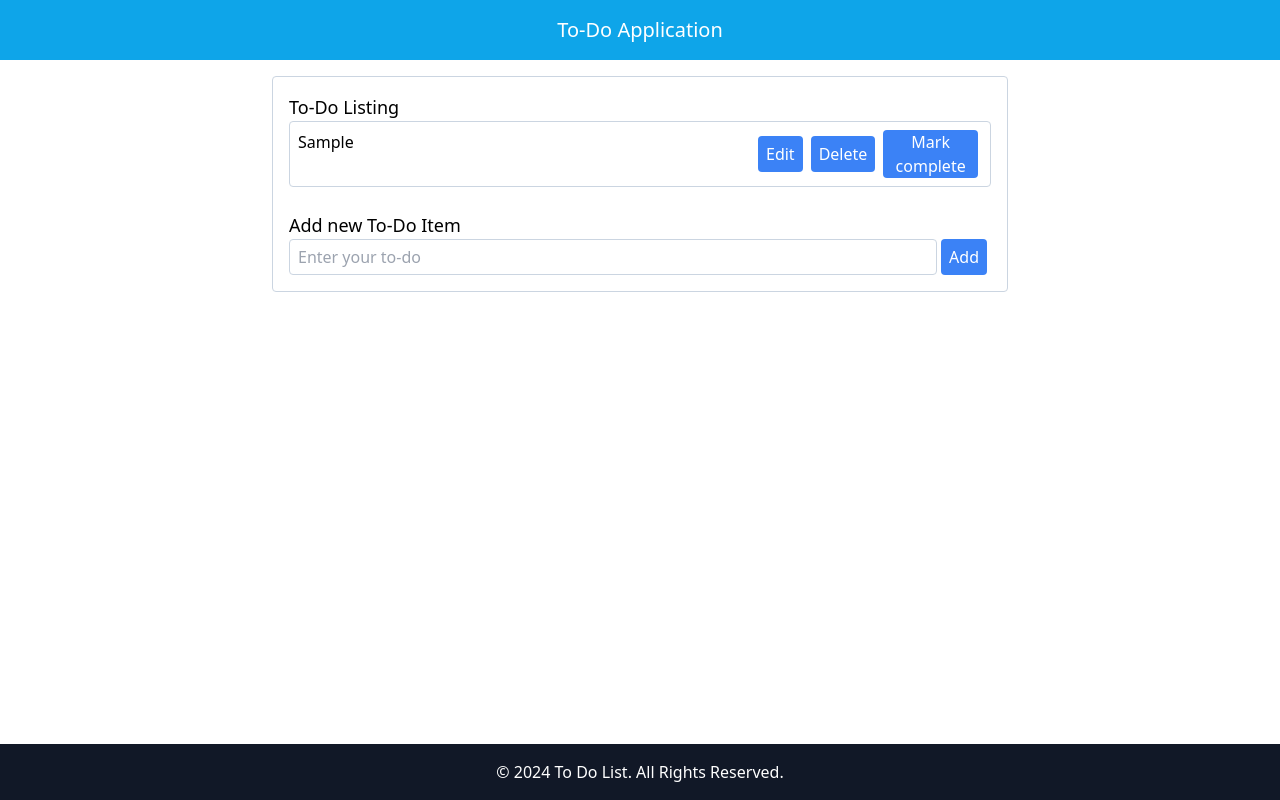
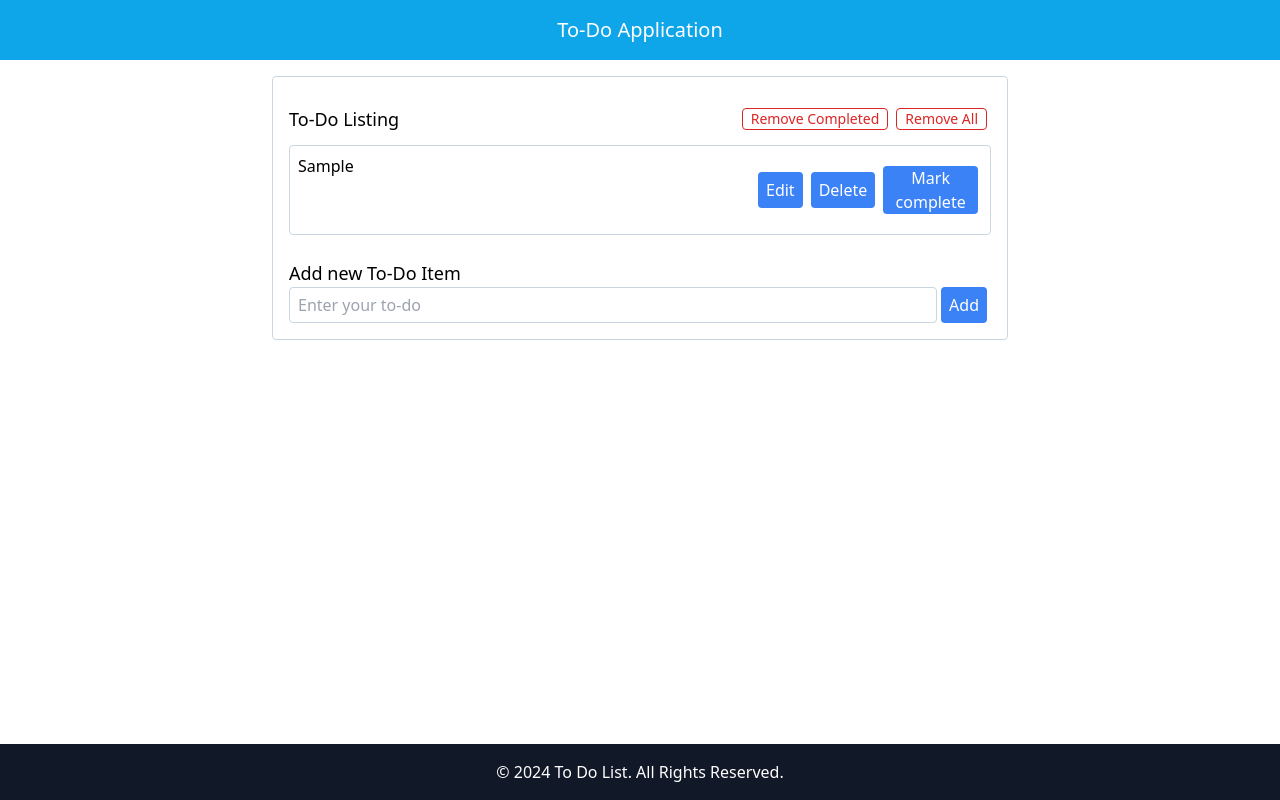
Before and after one commit to rkumar-dev007/to-do, a React (Create React App) app: page / in a window 1280 px wide. Both pictures are taken after typing "Sample" into the empty fields and a click on the button "Add". Built offline with nearby package versions, Linux system fonts and the light colour scheme.

Commit message:
feat: zustand persistance implemented

```diff
--- a/package.json
+++ b/package.json
@@ -9,7 +9,9 @@
     "react": "^18.3.1",
     "react-dom": "^18.3.1",
     "react-scripts": "5.0.1",
-    "web-vitals": "^2.1.4"
+    "tailwind-merge": "^2.3.0",
+    "web-vitals": "^2.1.4",
+    "zustand": "^4.5.2"
   },
   "scripts": {
     "start": "react-scripts start",
--- a/src/components/Button.jsx
+++ b/src/components/Button.jsx
@@ -1,7 +1,9 @@
-function Button({ btnText, onClick, ...props }) {
+import { mergeCss } from 'src/helpers/tailwind.merge';
+
+function Button({ btnText, className, onClick, ...props }) {
   return (
     <button
-      className='bg-blue-500 hover:bg-blue-700 text-white min-h-9 px-2 rounded mx-1'
+      className={mergeCss('bg-blue-500 hover:bg-blue-700 text-white min-h-9 px-2 rounded mx-1', className)}
       onClick={onClick}
       {...props}
     >
--- /dev/null
+++ b/src/helpers/tailwind.merge.js
@@ -0,0 +1,6 @@
+import { twMerge } from 'tailwind-merge'
+
+
+export function mergeCss(old, override) {
+   return twMerge(old, override)
+}
--- a/src/pages/Todo.jsx
+++ b/src/pages/Todo.jsx
@@ -1,9 +1,18 @@
 import React, { useState } from 'react';
 import TextInput from 'src/components/TextInput';
 import Button from 'src/components/Button';
+import useTodoStore from 'src/store';
 
 function TodoList() {
-  const [todos, setTodos] = useState([]);
+  const toDos = useTodoStore((state) => state.toDos);
+  const addTodo = useTodoStore((state) => state.addTodo);
+  const editTodo = useTodoStore((state) => state.editTodo);
+  const toggleTodo = useTodoStore((state) => state.toggleTodo);
+  const removeTodo = useTodoStore((state) => state.removeTodo);
+  const handleRemoveCompleted = useTodoStore((state) => state.handleRemoveCompleted);
+  const clearAll = useTodoStore((state) => state.clearAll);
+
+
   const [inputValue, setInputValue] = useState('');
   const [editIndex, setEditIndex] = useState(null);
   const [editValue, setEditValue] = useState('');
@@ -14,54 +23,52 @@ function TodoList() {
 
   const handleAddTodo = () => {
     if (inputValue.trim() !== '') {
-      setTodos([...todos, { text: inputValue, completed: false }]);
+      addTodo({ text: inputValue, completed: false });
       setInputValue('');
     }
   };
 
   const handleStartEdit = (index) => {
-    if (!todos[index].completed) {
+    if (!toDos[index].completed) {
       setEditIndex(index);
-      setEditValue(todos[index].text);
+      setEditValue(toDos[index].text);
     }
   };
 
   const handleSaveEdit = (index) => {
-    const updatedTodos = [...todos];
-    updatedTodos[index].text = editValue;
-    setTodos(updatedTodos);
+    editTodo(index, editValue);
     setEditIndex(null);
     setEditValue('');
   };
 
   const handleToggleComplete = (index) => {
-    const updatedTodos = [...todos];
-    updatedTodos[index].completed = !updatedTodos[index].completed;
-    setTodos(updatedTodos);
+    toggleTodo(index);
   };
 
   const handleRemoveTodo = (index) => {
-    const updatedTodos = [...todos];
-    updatedTodos.splice(index, 1);
-    setTodos(updatedTodos);
+    removeTodo(index);
     if (editIndex === index) {
       setEditIndex(null);
       setEditValue('');
     }
   };
 
-  const handleRemoveCompleted = () => {
-    const updatedTodos = todos.filter(todo => !todo.completed);
-    setTodos(updatedTodos);
-  };
-
   return (
-
     <main className='max-w-screen-md p-4 mx-auto' style={{ minHeight: 'calc(100vh - 116px)' }}>
       <div className="to-do-list-root border-solid border border-slate-300  rounded p-4">
-        {!!todos?.length ? <h2 className="text-lg font-medium">To-Do Listing</h2> : null}
-        <ul className={!!todos?.length ? 'mb-6' : null}>
-          {todos.map((todo, index) => (
+        {!!toDos?.length ?
+          <div className='flex justify-between items-center py-3'>
+            <h2 className="text-lg font-medium">To-Do Listing</h2>
+            <div className='flex'>
+              <h3 className="text-sm text-red-600 px-2 mx-1 hover:text-white hover:bg-red-600 hover:cursor-pointer border-solid border border-red-600 rounded" onClick={handleRemoveCompleted}>Remove Completed</h3>
+              <h3 className="text-sm text-red-600 px-2 mx-1 hover:text-white hover:bg-red-600 hover:cursor-pointer border-solid border border-red-600 rounded" onClick={clearAll}>Remove All</h3>
+            </div>
+          </div>
+          : null
+        }
+
+        <ul className={!!toDos?.length ? 'mb-6' : null}>
+          {toDos.map((toDo, index) => (
             <li key={index} className='p-2 border-solid border border-slate-300  rounded mb-1'>
               {editIndex === index ? (
                 <div className='flex'>
@@ -73,12 +80,12 @@ function TodoList() {
                   <Button onClick={() => handleSaveEdit(index)} btnText={'Update'} />
                 </div>
               ) : (
-                <div className='flex'>
-                  <p className={`w-2/3 hover:cursor-pointer ${todo.completed ? 'line-through text-gray-400' : null}`} onClick={() => handleToggleComplete(index)}>{todo.text}</p>
-                  <div className='flex items-center w-1/3'>
+                <div className='flex flex-col md:flex-row'>
+                  <p className={`md:w-2/3 hover:cursor-pointer ${toDo.completed ? 'line-through text-gray-400' : null}`} onClick={() => handleToggleComplete(index)}>{toDo.text}</p>
+                  <div className='flex items-center md:w-1/3 justify-center my-3'>
                     <Button onClick={() => handleStartEdit(index)} btnText={'Edit'} />
                     <Button onClick={() => handleRemoveTodo(index)} btnText={'Delete'} />
-                    <Button onClick={() => handleToggleComplete(index)} btnText={todo.completed ? 'Mark Incomplete' : 'Mark complete'} />
+                    <Button onClick={() => handleToggleComplete(index)} btnText={toDo.completed ? 'Mark Incomplete' : 'Mark complete'} />
                   </div>
                 </div>
               )}
--- /dev/null
+++ b/src/store/index.js
@@ -0,0 +1,15 @@
+import { create } from 'zustand';
+import { persist } from 'zustand/middleware';
+import { createToDoSlice } from './slices/todo.slice';
+
+
+const useTodoStore = create(
+  persist((...a) => ({
+    ...createToDoSlice(...a),
+  }),
+    {
+      name: 'zustand:todos',
+    }
+  ),
+)
+export default useTodoStore
--- /dev/null
+++ b/src/store/slices/todo.slice.js
@@ -0,0 +1,23 @@
+
+const initialState = {
+    toDos: []
+}
+
+export const createToDoSlice = (set) => ({
+    ...initialState,
+    addTodo: (toDo) => set((state) => ({ toDos: [...state.toDos, toDo] })),
+    editTodo: (index, toDo) =>
+        set((state) => ({
+            toDos: state.toDos.map((t, i) => (i === index ? { ...t, text: toDo } : t)),
+        })),
+    toggleTodo: (index) =>
+        set((state) => ({
+            toDos: state.toDos.map((t, i) => (i === index ? { ...t, completed: !t.completed } : t)),
+        })),
+    removeTodo: (index) => set((state) => ({ toDos: state.toDos.filter((_, i) => i !== index) })),
+    handleRemoveCompleted: () =>
+        set((state) => ({
+            toDos: state.toDos.filter(todo => !todo.completed),
+        })),
+    clearAll: () => { set(initialState); }
+})
```
Also changed, not shown: 1 other file (tests, documents, lock files or other folders).
